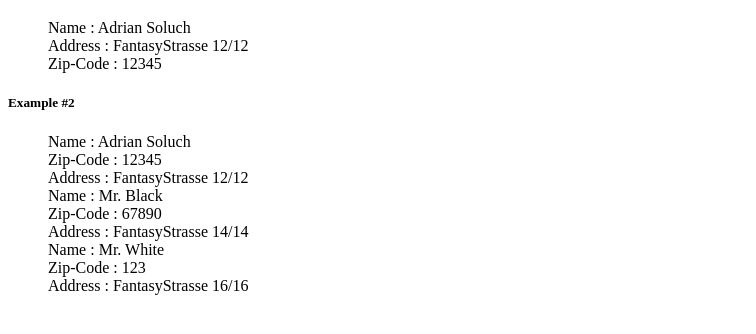
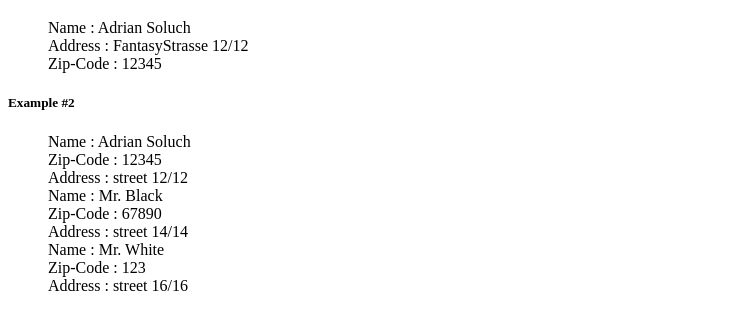
Before and after one commit to n0mad01/kawa, a plain HTML site: page index.html in a window 1280 px wide. Shown: the part 100-434 px from the top of the page, without its empty margins (0-756 px from the left). Drawn offline with Linux system fonts and the light colour scheme.

Commit message:
docu updated

```diff
--- a/index.html
+++ b/index.html
@@ -65,17 +65,17 @@
         var testdata2 = {
             '0' : {
                 'name' : 'Adrian Soluch',
-                'address' : 'FantasyStrasse 12/12',
+                'address' : 'street 12/12',
                 'zip' : '12345'
             },
             '1' : {
                 'name' : 'Mr. Black',
-                'address' : 'FantasyStrasse 14/14',
+                'address' : 'street 14/14',
                 'zip' : '67890'
             },
             '2' : {
                 'name' : 'Mr. White',
-                'address' : 'FantasyStrasse 16/16',
+                'address' : 'street 16/16',
                 'zip' : '123'
             }
         };
```
Also changed, not shown: 1 other file.
